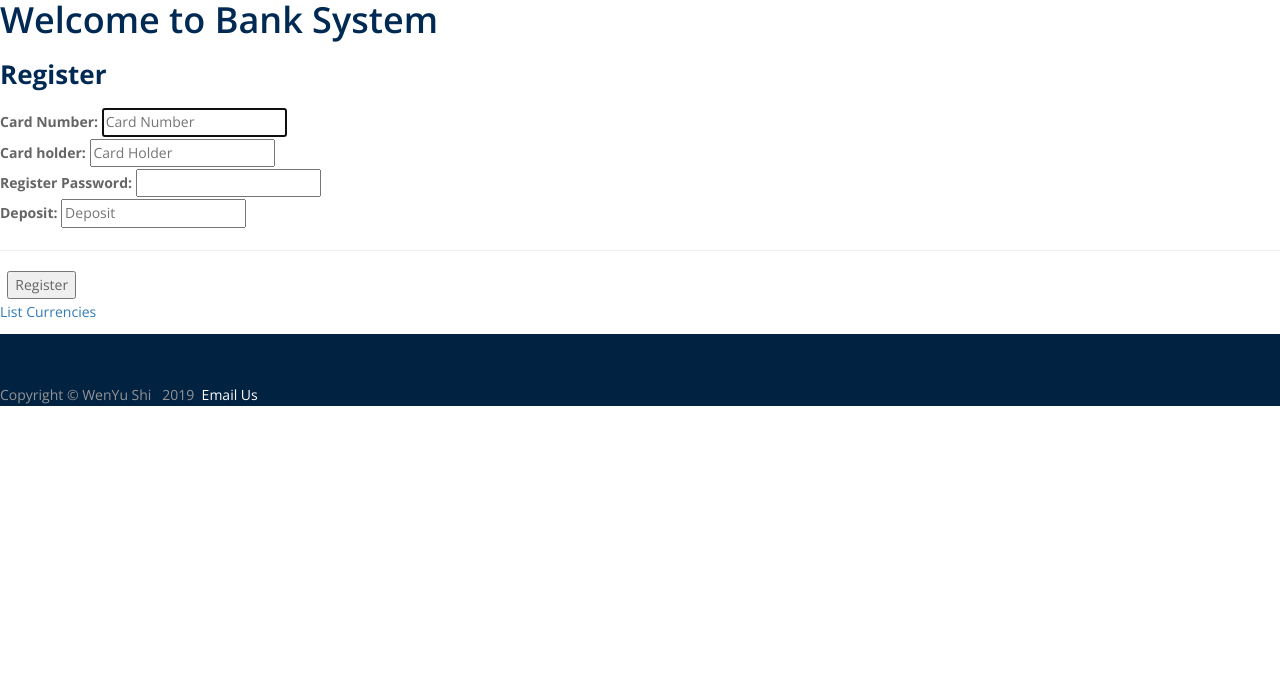
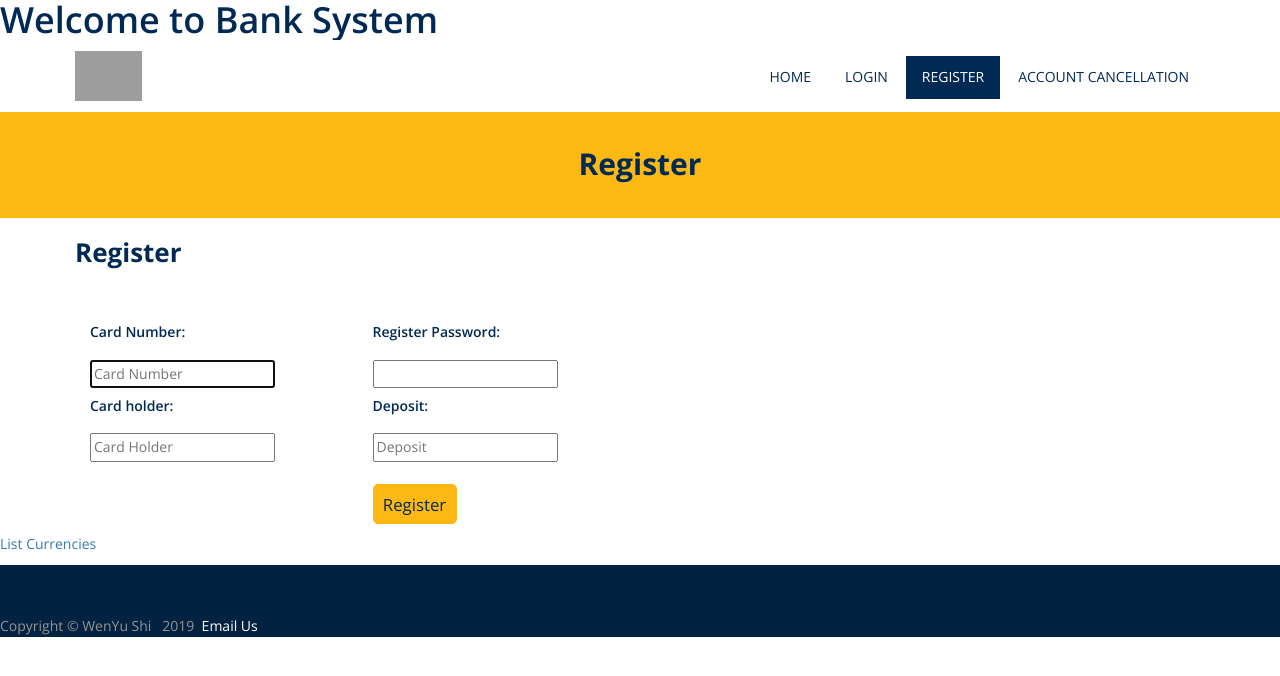
Before and after one commit to cWenyu/Currency-Exchange-System, a PHP site: page /?action=register_new_form in a window 1280 px wide. Shown: the top 676 px of the page. Run offline with PHP 8.4, Linux system fonts and the light colour scheme; grey boxes are pictures that could not be loaded.

Commit message:
finish user register bootstrap

```diff
--- a/view/user_view/user_add.php
+++ b/view/user_view/user_add.php
@@ -1,31 +1,85 @@
-<?php include './include/header.php'; ?>
-<main>
-    <h2>Register</h2>
-    <form action="index.php" method="post" id="register_new_form">
-        <input type="hidden" name="action" value="register_new">
+<?php
+$title = "Register";
+include './include/header.php';
+?>
 
-        <!--input-->
-        <label>Card Number:</label>
-        <input type="input" name="cardNumber" placeholder="Card Number" pattern="^[0-9]{16}$" required autofocus>
-        <br>
+<body>
+    <div id="wrapper" class="home-page">
+        <!-- start header -->
+        <header>
+            <div class="navbar navbar-default navbar-static-top">
+                <div class="container">
+                    <div class="navbar-header">
+                        <button type="button" class="navbar-toggle" data-toggle="collapse" data-target=".navbar-collapse">
+                            <span class="icon-bar"></span>
+                            <span class="icon-bar"></span>
+                            <span class="icon-bar"></span>
+                        </button>
+                        <a class="navbar-brand" href="index.php"><img src="img/logo_1.png" alt="logo"/></a>
+                    </div>
+                    <div class="navbar-collapse collapse ">
+                        <ul class="nav navbar-nav">
+                            <li><a href="index.php">Home</a></li>
+                            <li><a href="?action=user_login">Login</a></li>
+                            <li class="active"><a href="?action=register_new_form">Register</a></li>
+                            <li><a href="?action=user_cancellation_form">Account Cancellation</a></li>
+                        </ul>
+                    </div>
+                </div>
+            </div>
+        </header>
+        <!-- end header -->
+        <section id="inner-headline">
+            <div class="container">
+                <div class="row">
+                    <div class="col-lg-12">
+                        <h2 class="pageTitle">Register</h2>
+                    </div>
+                </div>
+            </div>
+        </section>
+    </div>
 
-        <label>Card holder:</label>
-        <input type="input" name="cardHolder"  placeholder="Card Holder" pattern="^[ A-Za-z]*$" required autofocus>
-        <br>
+    <div class="container">
+        <h2>Register</h2>
+        <div class="col-md-6 log">
 
-        <label>Register Password:</label>
-        <input type="password" name="registerPassword" pattern="^([a-zA-Z0-9!%^&*_@#~]){8,16}$" required autofocus>
-        <br>
+            <form action="index.php" method="post" id="register_new_form">
+                <input type="hidden" name="action" value="register_new">
 
-        <label>Deposit:</label>
-        <input type="input" name="balance" pattern="^([0-9]*)+(.[0-9]{1,2})?$" placeholder="Deposit" required autofocus>
-        <br>
+                <div class="col-md-6">
+                    <h5>Card Number:</h5>
 
-        <hr/>
-        <label>&nbsp;</label>
-        <input type="submit" value="Register">
-        <br>
-    </form>
+                    <div>
+                        <input type="input" name="cardNumber" placeholder="Card Number" pattern="^[0-9]{16}$" required autofocus>
+                    </div>
+
+                    <h5>Card holder:</h5>
+                    <div>
+                        <input type="input" name="cardHolder"  placeholder="Card Holder" pattern="^[ A-Za-z]*$" required autofocus>
+                    </div>
+                </div>
+
+                <div class="col-md-6">
+                    <h5>Register Password:</h5>
+                    <div>
+                        <input type="password" name="registerPassword" pattern="^([a-zA-Z0-9!%^&*_@#~]){8,16}$" required autofocus>
+                    </div>
+
+                    <h5>Deposit:</h5>
+                    <div>
+                        <input type="input" name="balance" pattern="^([0-9]*)+(.[0-9]{1,2})?$" placeholder="Deposit" required autofocus>
+                    </div>
+                    <br>
+                    <button type="submit" class="btn">
+                        Register
+                    </button>
+                </div>
+            </form>
+        </div>
+    </div>
+
+
     <p><a href="index.php?action=list_currencies">List Currencies</a></p>
-</main>
+</body>
 <?php include './include/footer.php'; ?>
```
